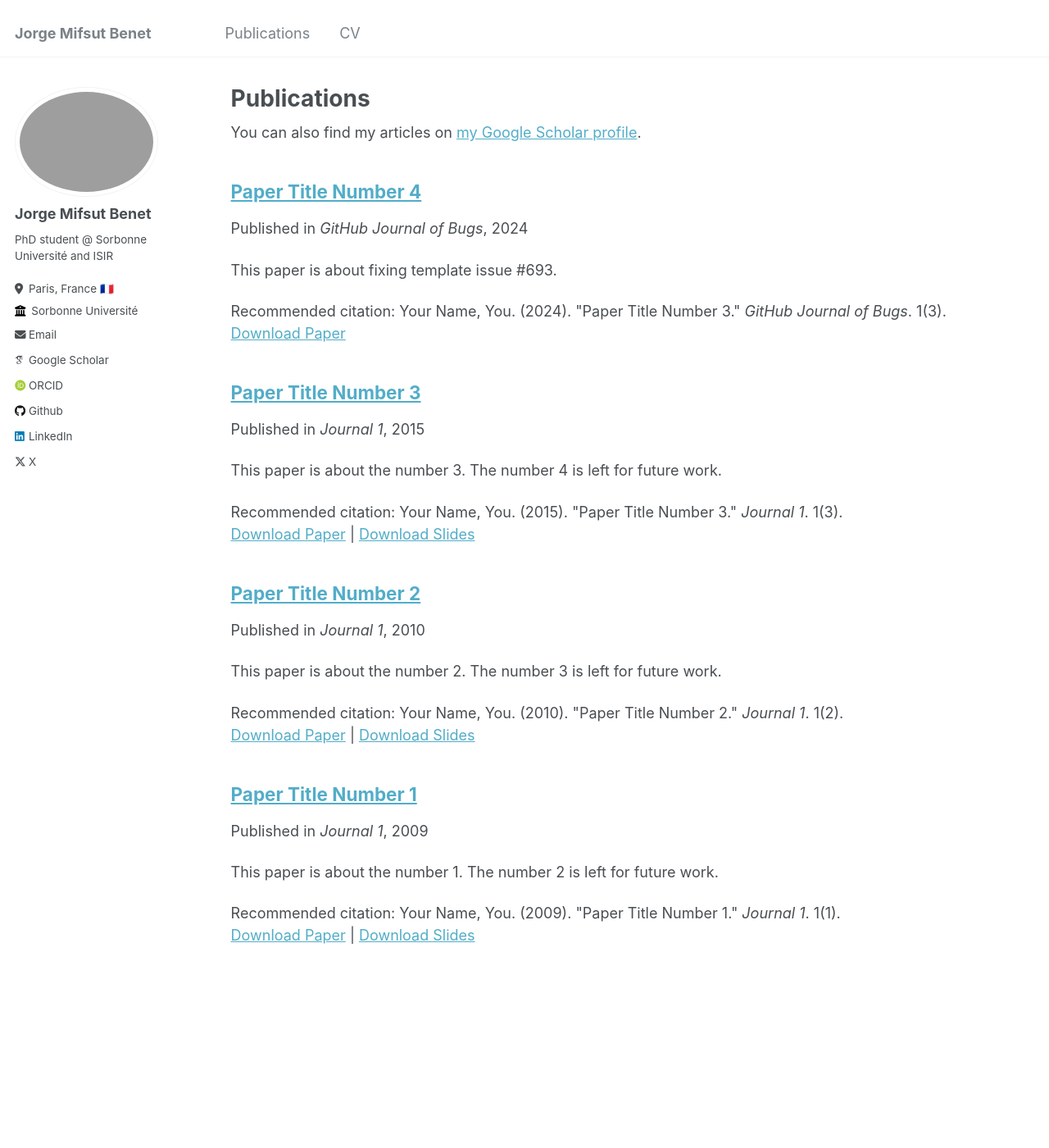
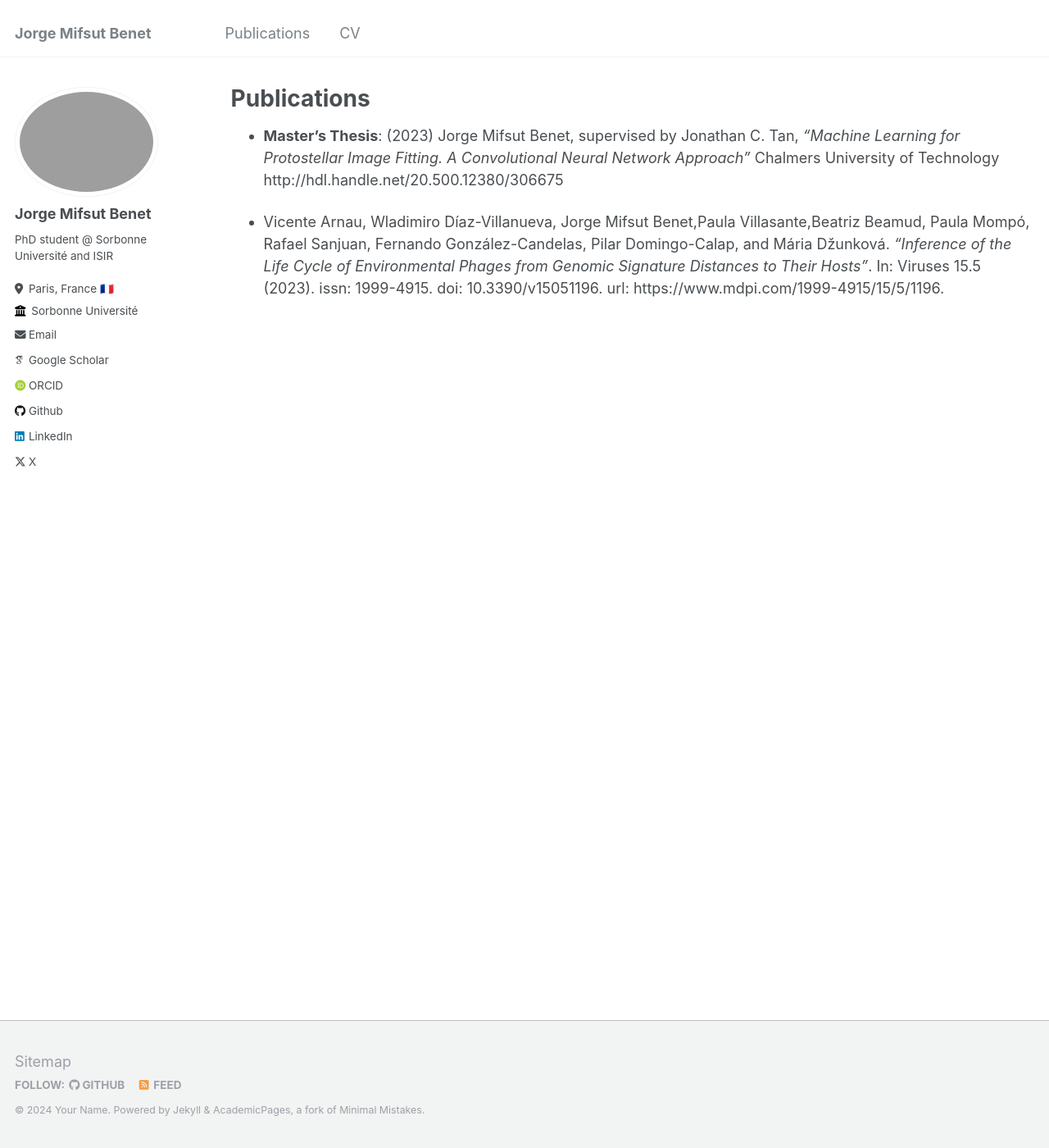
Before and after one commit to jorge-mifsut/jorge-mifsut.github.io, a Jekyll site: the page built from _pages/publications.md, in a window 1280 px wide and 1400 px high. Shown: the whole window at 82% size. Built offline with Jekyll 4.4.1, drawn with Linux system fonts in a browser that asks for light colours; some web fonts are replaced.

Commit message:
Update publications.md

```diff
--- a/_pages/publications.md
+++ b/_pages/publications.md
@@ -5,12 +5,7 @@ permalink: /publications/
 author_profile: true
 ---
 
-{% if site.author.googlescholar %}
-  <div class="wordwrap">You can also find my articles on <a href="{{site.author.googlescholar}}">my Google Scholar profile</a>.</div>
-{% endif %}
+ - **Master's Thesis**: (2023) Jorge Mifsut Benet, supervised by Jonathan C. Tan, *"Machine Learning for Protostellar Image Fitting. A Convolutional Neural Network Approach"*  Chalmers University of Technology
+http://hdl.handle.net/20.500.12380/306675
 
-{% include base_path %}
-
-{% for post in site.publications reversed %}
-  {% include archive-single.html %}
-{% endfor %}
+ - Vicente Arnau, Wladimiro Díaz-Villanueva, Jorge Mifsut Benet,Paula Villasante,Beatriz Beamud, Paula Mompó, Rafael Sanjuan, Fernando González-Candelas, Pilar Domingo-Calap, and Mária Džunková. *“Inference of the Life Cycle of Environmental Phages from Genomic Signature Distances to Their Hosts”*. In: Viruses 15.5 (2023). issn: 1999-4915. doi: 10.3390/v15051196. url: https://www.mdpi.com/1999-4915/15/5/1196.
```
